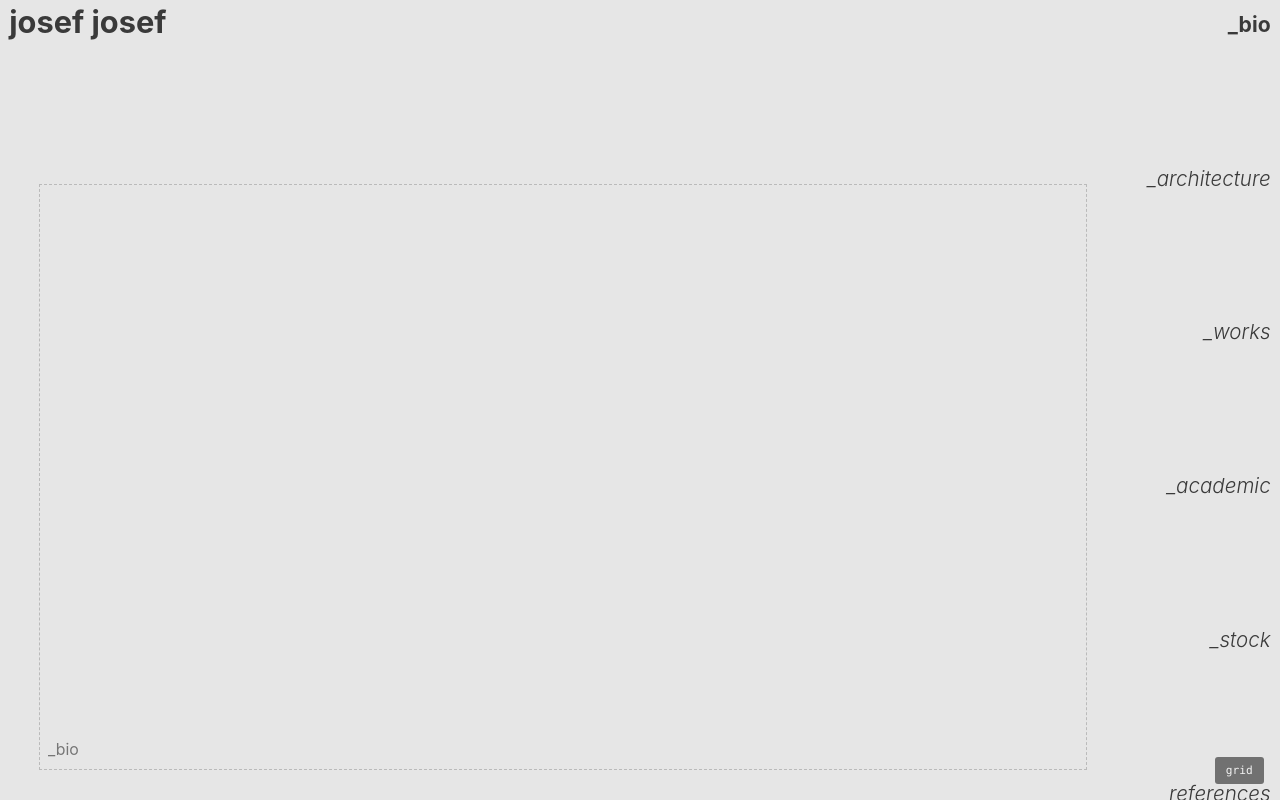
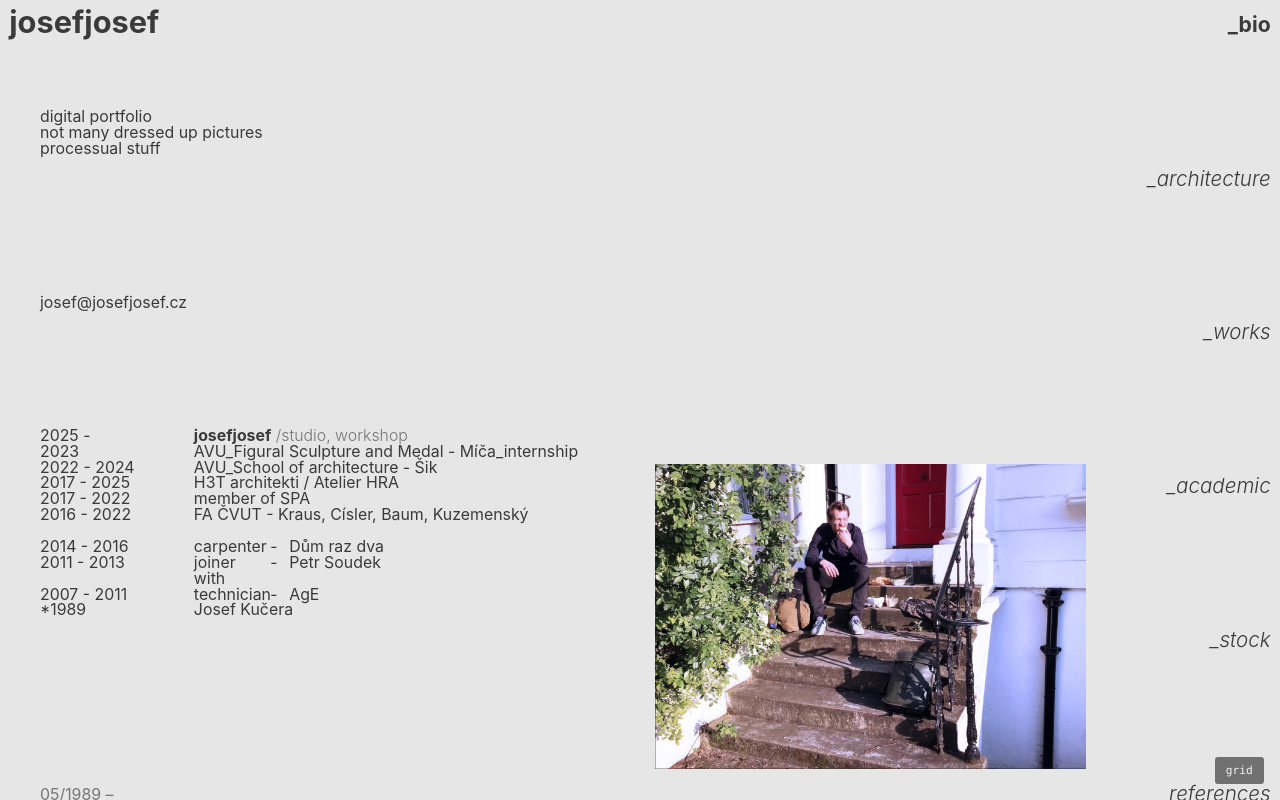
Before and after one commit to sepieoner-collab/josefjosef-portfolio, an Astro site: page /bio in a window 1280 px wide. Built offline with nearby package versions, Linux system fonts and the light colour scheme; Astro itself is replaced by a stand-in of ours; a web font is replaced by a local one.

Commit message:
Add the bio page, real cover and portrait photos, and rename the wordmark to josefjosef

```diff
--- a/src/layouts/Layout.astro
+++ b/src/layouts/Layout.astro
@@ -32,7 +32,7 @@ const sections = [
 		<header class="site-header">
 			<div class="grid">
 				<div class="wordmark-block">
-					<a class="wordmark" href="/">josef josef</a>
+					<a class="wordmark" href="/">josefjosef</a>
 					<p class="tagline">studio / workshop</p>
 				</div>
 				<nav class="site-nav">
--- a/src/pages/academic/index.astro
+++ b/src/pages/academic/index.astro
@@ -6,6 +6,6 @@ import ProjectIndex from "../../components/ProjectIndex.astro";
 const projects = Array.from({ length: 14 }, () => ({ name: "project name" }));
 ---
 
-<Layout title="josef josef — academic" section="academic">
+<Layout title="josefjosef — academic" section="academic">
 	<ProjectIndex projects={projects} />
 </Layout>
--- a/src/pages/architecture/index.astro
+++ b/src/pages/architecture/index.astro
@@ -6,6 +6,6 @@ import ProjectIndex from "../../components/ProjectIndex.astro";
 const projects = Array.from({ length: 14 }, () => ({ name: "project name" }));
 ---
 
-<Layout title="josef josef — architecture" section="architecture">
+<Layout title="josefjosef — architecture" section="architecture">
 	<ProjectIndex projects={projects} />
 </Layout>
--- a/src/pages/bio.astro
+++ b/src/pages/bio.astro
@@ -1,12 +1,64 @@
 ---
 import Layout from "../layouts/Layout.astro";
+
+const email = "josef@josefjosef.cz";
+
+// date | role | dash | rest — a row with only `desc` spans from column two on
+const cv = [
+	{ date: "2025 -", desc: "josefjosef", note: "/studio, workshop" },
+	{ date: "2023", desc: "AVU_Figural Sculpture and Medal - Míča_internship" },
+	{ date: "2022 - 2024", desc: "AVU_School of architecture - Šik" },
+	{ date: "2017 - 2025", desc: "H3T architekti / Atelier HRA" },
+	{ date: "2017 - 2022", desc: "member of SPA" },
+	{ date: "2016 - 2022", desc: "FA ČVUT - Kraus, Císler, Baum, Kuzemenský" },
+	{ gap: true },
+	{ date: "2014 - 2016", role: "carpenter", place: "Dům raz dva" },
+	{ date: "2011 - 2013", role: "joiner with", place: "Petr Soudek" },
+	{ date: "2007 - 2011", role: "technician", place: "AgE" },
+	{ date: "*1989", desc: "Josef Kučera" },
+];
 ---
 
-<Layout title="josef josef — bio" section="bio">
+<Layout title="josefjosef — bio" section="bio">
 	<section class="screen">
-		<div class="grid">
-			<div class="page-area">
-				<p class="page-note">_bio</p>
+		<div class="grid bio-text">
+			<p class="bio-intro">
+				digital portfolio<br />
+				not many dressed up pictures<br />
+				processual stuff
+			</p>
+
+			<p class="bio-contact">
+				<a href={`mailto:${email}`}>{email}</a>
+			</p>
+
+			<div class="bio-cv">
+				{cv.map((row) =>
+					row.gap ? (
+						<span class="cv-space" />
+					) : row.role ? (
+						<>
+							<span>{row.date}</span>
+							<span>{row.role}</span>
+							<span>-</span>
+							<span>{row.place}</span>
+						</>
+					) : (
+						<>
+							<span>{row.date}</span>
+							<span class="cv-wide">
+								{row.note ? <strong>{row.desc}</strong> : row.desc}
+								{row.note && <span class="cv-note"> {row.note}</span>}
+							</span>
+						</>
+					)
+				)}
+			</div>
+
+			<p class="bio-date">05/1989 –</p>
+
+			<div class="bio-photo">
+				<img src="/bio-portrait.jpg" alt="Josef Kučera" />
 			</div>
 		</div>
 	</section>
--- a/src/pages/index.astro
+++ b/src/pages/index.astro
@@ -2,11 +2,11 @@
 import Layout from "../layouts/Layout.astro";
 ---
 
-<Layout title="josef josef" variant="home">
+<Layout title="josefjosef" variant="home">
 	<section class="screen">
 		<div class="grid">
 			<div class="hero-photo">
-				<img src="/placeholder-cover.svg" alt="" />
+				<img src="/cover.jpg" alt="" />
 			</div>
 			<p class="hero-date">11/2025 –</p>
 		</div>
--- a/src/pages/references/index.astro
+++ b/src/pages/references/index.astro
@@ -2,7 +2,7 @@
 import Layout from "../../layouts/Layout.astro";
 ---
 
-<Layout title="josef josef — references" section="references">
+<Layout title="josefjosef — references" section="references">
 	<section class="screen">
 		<div class="grid">
 			<div class="page-area">
--- a/src/pages/stock/index.astro
+++ b/src/pages/stock/index.astro
@@ -9,6 +9,6 @@ const projects = Array.from({ length: 14 }, (_, i) => {
 });
 ---
 
-<Layout title="josef josef — stock" section="stock">
+<Layout title="josefjosef — stock" section="stock">
 	<ProjectIndex projects={projects} />
 </Layout>
--- a/src/pages/works/index.astro
+++ b/src/pages/works/index.astro
@@ -6,6 +6,6 @@ import ProjectIndex from "../../components/ProjectIndex.astro";
 const projects = Array.from({ length: 14 }, () => ({ name: "project name" }));
 ---
 
-<Layout title="josef josef — works" section="works">
+<Layout title="josefjosef — works" section="works">
 	<ProjectIndex projects={projects} />
 </Layout>
--- a/src/styles/global.css
+++ b/src/styles/global.css
@@ -311,6 +311,71 @@ body.is-inner .tagline {
 	opacity: 0.8;
 }
 
+/* --- _bio ---------------------------------------------------------------
+   text blocks grow UPWARD from a grid line: each block's last baseline rests
+   on the bottom line of its row (rows 1, 2 and 4 respectively). */
+.bio-text {
+	font-size: calc(var(--grid-square) * 0.129);
+	line-height: 1;
+}
+.bio-intro,
+.bio-contact,
+.bio-cv,
+.bio-date {
+	align-self: end;
+	transform: translateY(var(--descender));
+	margin: 0;
+}
+.bio-intro {
+	grid-column: 1 / 3;
+	grid-row: 1;
+}
+.bio-contact {
+	grid-column: 1 / 3;
+	grid-row: 2;
+}
+.bio-cv {
+	grid-column: 1 / 5;
+	grid-row: 4;
+	display: grid;
+	/* date | role | dash | rest — the last three reproduce the tab stops in
+	   the sketch; group-one lines simply span from the second column on */
+	grid-template-columns:
+		calc(var(--grid-square) + var(--grid-gutter))
+		calc(var(--grid-square) * 0.62)
+		calc(var(--grid-square) * 0.155)
+		auto;
+}
+.cv-wide {
+	grid-column: 2 / -1;
+}
+.cv-space {
+	grid-column: 1 / -1;
+	height: 1em;
+}
+.cv-note {
+	font-weight: 300;
+	color: var(--fg-muted);
+}
+.bio-date {
+	grid-column: 1 / 3;
+	grid-row: 5;
+	transform: translateY(calc(var(--grid-margin) + var(--descender)));
+	color: var(--fg-muted);
+}
+/* the portrait fits inside columns 5-7, rows 3-5, keeping its own ratio and
+   sitting on the bottom line — the same rule as the cover photo */
+.bio-photo {
+	grid-column: 5 / 8;
+	grid-row: 3 / 6;
+}
+.bio-photo img {
+	width: 100%;
+	height: 100%;
+	object-fit: contain;
+	object-position: left bottom;
+}
+
 .page-area {
 	grid-column: 1 / 8;
 	grid-row: 2 / 6;
```
Also changed, not shown: public/bio-portrait.jpg (added), public/cover.jpg (added).
